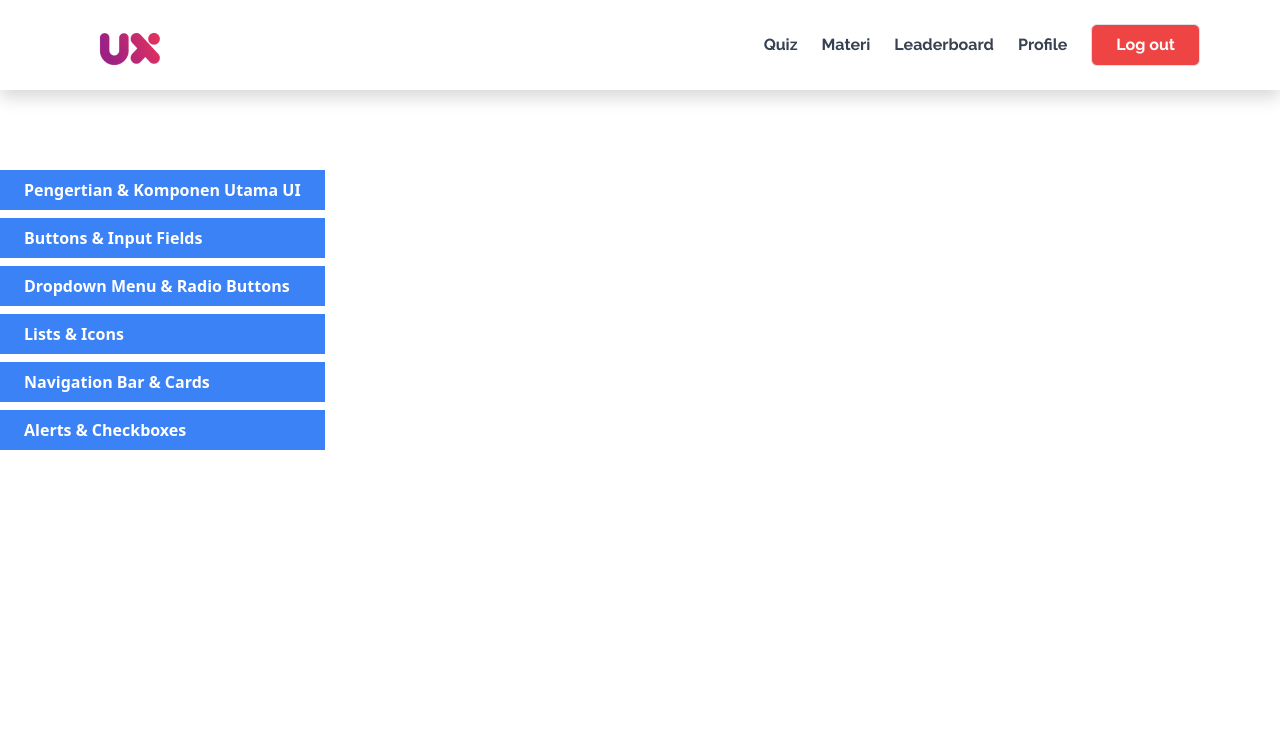
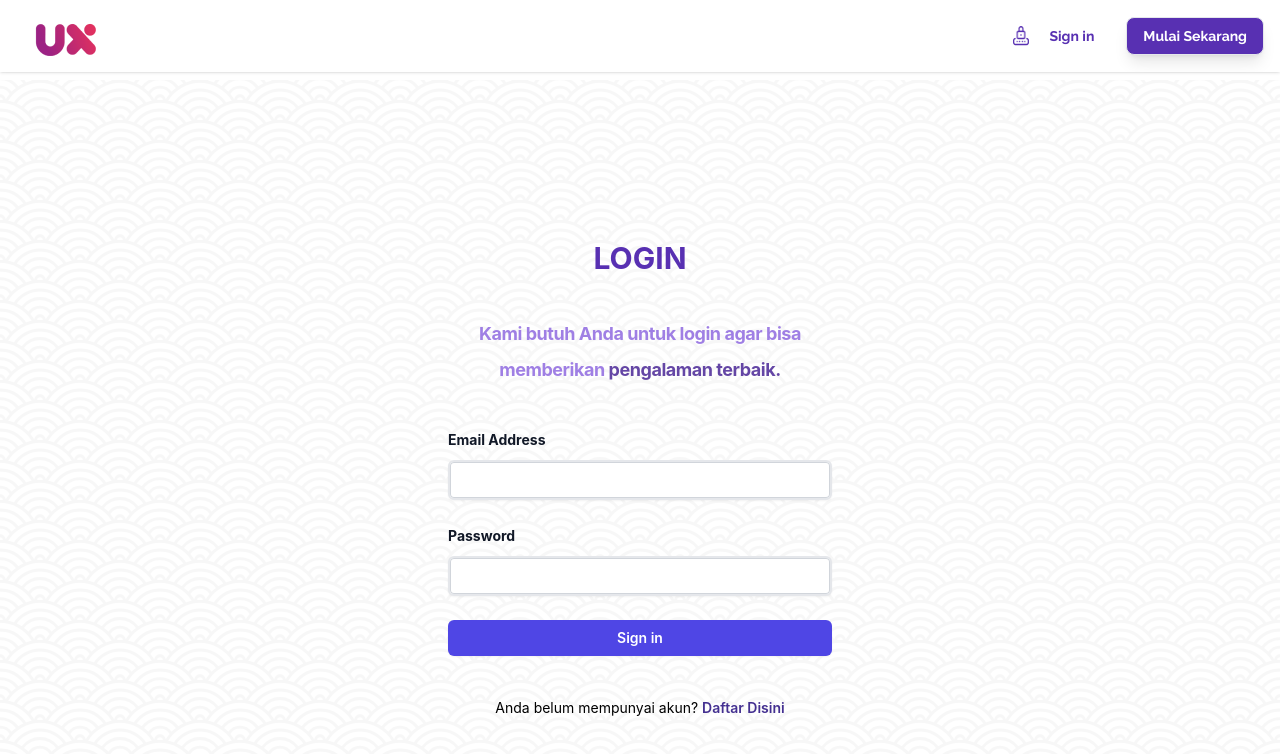
Before and after one commit to frederichelisafan/UIUX, a React (Create React App) app in the folder frontend/: page /login in a window 1280 px wide. Shown: the top 754 px of the page. Built offline with nearby package versions, Linux system fonts and the light colour scheme.

Commit message:
manage auth

```diff
--- a/frontend/package.json
+++ b/frontend/package.json
@@ -11,6 +11,7 @@
     "@testing-library/user-event": "^13.5.0",
     "axios": "^1.6.7",
     "bcrypt": "^5.1.1",
+    "firebase": "^10.9.0",
     "react": "^18.2.0",
     "react-dom": "^18.2.0",
     "react-icons": "^5.0.1",
--- a/frontend/src/App.js
+++ b/frontend/src/App.js
@@ -1,7 +1,6 @@
 // import "./App.css";
 import { BrowserRouter, Route, Routes } from "react-router-dom";
 import React, { Fragment } from "react";
-import "bootstrap/dist/css/bootstrap.min.css";
 import Landingpage from "./pages/Landingpage";
 import Course from "./pages/Course";
 import Loginpage from "./pages/Loginpage";
@@ -19,43 +18,32 @@ import HtmlQuiz from "./pages/UIQuiz.js";
 import PlayQuizMain from "./pages/PlayQuizMain.js";
 import Profile from "./pages/Profile.js";
 import Test from "./pages/Test.js";
+import Router from "./router/index.jsx";
 
 function App() {
   return (
-    <div>
-      {/* <Landingpage /> */}
-      {/* <Navbar /> */}
-      {/* <Leaderboard /> */}
-      {/* <Loginpage />
-      {/* <NavbarMain
-      <Footer /> */}
-      {/* <Topic /> */}
-      {/* <Signup /> */}
-      {/* <Quiz /> */}
-      {/* <Topic /> */}
-      {/* <PlayQuiz /> */}
-      {/* <PlayQuizMain /> */}
-      <UI />
-      {/* <Profile /> */}
-      {/* <NavbarMain /> */}
-      {/* <Loginpage /> */}
-      {/* <Signup /> */}
-      {/* <Test /> */}
-    </div>
+    // <div>
+    //   {/* <Landingpage /> */}
+    //   {/* <Navbar /> */}
+    //   {/* <Leaderboard /> */}
+    //   {/* <Loginpage />
+    //   {/* <NavbarMain
+    //   <Footer /> */}
+    //   {/* <Topic /> */}
+    //   {/* <Signup /> */}
+    //   {/* <Quiz /> */}
+    //   {/* <Topic /> */}
+    //   {/* <PlayQuiz /> */}
+    //   {/* <PlayQuizMain /> */}
+    //   <UI />
+    //   {/* <Profile /> */}
+    //   {/* <NavbarMain /> */}
+    //   {/* <Loginpage /> */}
+    //   {/* <Signup /> */}
+    //   {/* <Test /> */}
+    // </div>
 
-    // <>
-    //   <Navbar />
-    //   <div>
-    //     <Routes>
-    //       <Route path="/" element={<Landingpage />} />
-    //       <Route path="/login" element={<Login />} />
-    //       <Route path="/register" element={<Signup />} />
-    //       <Route path="/materi" element={<NavbarMain />} />
-    //       <Route path="/materi/UX" element={<UX />} />
-    //     </Routes>
-    //     <Footer />
-    //   </div>
-    // </>
+    <Router />
   );
 }
 
--- a/frontend/src/component/Login.js
+++ b/frontend/src/component/Login.js
@@ -3,31 +3,39 @@
 import axios from "axios";
 import { useNavigate } from "react-router-dom";
 import { useState } from "react";
+import FORMS from "../helpers/forms";
+import { login } from "../services/auth";
+import { PATH } from "../helpers/path";
 
 const Login = () => {
-  const [email, setEmail] = useState("");
-  const [password, setPassword] = useState("");
+  const [formData, setFormData] = useState({
+    [FORMS.REGISTER.EMAIL.NAME]: "",
+    [FORMS.REGISTER.PASSWORD.NAME]: "",
+  });
   const [error, setError] = useState("");
   const navigate = useNavigate();
 
-  const handleSubmit = (e) => {
+  function handleChange({ target: { name, value } }) {
+    setFormData((prev) => ({
+      ...prev,
+      [name]: value,
+    }));
+
+    setError("");
+  }
+
+  const handleSubmit = async (e) => {
     e.preventDefault();
-    const userloginData = { email, password };
-    console.log(userloginData);
-    axios
-      .post("http://localhost:5000/login", userloginData)
-      .then((result) => {
-        console.log(result);
-        if (result.data === "Success") {
-          navigate("/quiz");
-        }
+
+    await login(
+      formData[FORMS.REGISTER.EMAIL.NAME],
+      formData[FORMS.REGISTER.PASSWORD.NAME]
+    )
+      .then(() => {
+        navigate(`/${PATH.DASHBOARD}`);
       })
-      .catch((error) => {
-        if (error.response && error.response.status === 401) {
-          setError("Invalid Email or Password");
-        } else {
-          setError("terjadi kesalahan server");
-        }
+      .catch((err) => {
+        setError(err);
       });
   };
 
@@ -47,21 +55,21 @@ const Login = () => {
         <form class="space-y-6" action="#" method="POST">
           <div>
             <label
-              for="email"
+              for={FORMS.REGISTER.EMAIL.NAME}
               class="block text-sm leading-6 text-gray-900 font-bold text-left"
             >
-              Email address
+              {FORMS.REGISTER.EMAIL.LABEL}
             </label>
             <div class="mt-2">
               <input
-                id="email"
-                name="email"
-                type="email"
-                autocomplete="email"
-                value={email}
-                onChange={(e) => setEmail(e.target.value)}
+                id={FORMS.REGISTER.EMAIL.NAME}
+                name={FORMS.REGISTER.EMAIL.NAME}
+                type={FORMS.REGISTER.EMAIL.NAME}
+                autocomplete={FORMS.REGISTER.EMAIL.NAME}
+                value={formData[FORMS.REGISTER.EMAIL.NAME]}
+                onChange={handleChange}
                 required
-                class="block w-full rounded-md border-2 py-1.5 text-gray-900 shadow-sm ring-1 ring-inset ring-gray-300 placeholder:text-gray-400 focus:ring-2 focus:ring-inset focus:ring-indigo-600 sm:text-sm sm:leading-6"
+                class="px-2 w-full rounded-md border-2 py-1.5 text-gray-900 shadow-sm ring-1 ring-inset ring-gray-300 placeholder:text-gray-400 focus:ring-2 focus:ring-inset focus:ring-indigo-600 sm:text-sm sm:leading-6"
               />
             </div>
           </div>
@@ -69,10 +77,10 @@ const Login = () => {
           <div>
             <div class="flex items-center justify-between">
               <label
-                for="password"
+                for={FORMS.REGISTER.PASSWORD.NAME}
                 class="block text-sm font-bold leading-6 text-gray-900"
               >
-                Password
+                {FORMS.REGISTER.PASSWORD.LABEL}
               </label>
               <div class="text-sm">
                 {/* <a
@@ -85,18 +93,18 @@ const Login = () => {
             </div>
             <div class="mt-2">
               <input
-                id="password"
-                name="password"
-                type="password"
-                autocomplete="current-password"
+                id={FORMS.REGISTER.PASSWORD.NAME}
+                name={FORMS.REGISTER.PASSWORD.NAME}
+                type={FORMS.REGISTER.PASSWORD.NAME}
+                autocomplete={FORMS.REGISTER.PASSWORD.NAME}
                 required
-                value={password}
-                onChange={(e) => setPassword(e.target.value)}
-                class="block w-full rounded-md border-2 py-1.5 text-gray-900 shadow-sm ring-1 ring-inset ring-gray-300 placeholder:text-gray-400 focus:ring-2 focus:ring-inset focus:ring-indigo-600 sm:text-sm sm:leading-6"
+                value={formData[FORMS.REGISTER.PASSWORD.NAME]}
+                onChange={handleChange}
+                class="px-2 w-full rounded-md border-2 py-1.5 text-gray-900 shadow-sm ring-1 ring-inset ring-gray-300 placeholder:text-gray-400 focus:ring-2 focus:ring-inset focus:ring-indigo-600 sm:text-sm sm:leading-6"
               />
             </div>
           </div>
-          {error && <p style={{ color: "red" }}>{error}</p>}
+          {error ? <div className="text-red-500">{error}</div> : null}
           <div>
             <button
               onClick={handleSubmit}
--- a/frontend/src/component/NavbarMain.js
+++ b/frontend/src/component/NavbarMain.js
@@ -1,6 +1,13 @@
-import { Link } from "react-router-dom";
+import { Link, useNavigate } from "react-router-dom";
+import { logout } from "../services/auth";
+import { PATH } from "../helpers/path";
 
 const NavbarMain = () => {
+  const navigate = useNavigate();
+  function handleLogout() {
+    logout();
+    navigate(`${PATH.LANDING}`);
+  }
   return (
     <>
       <nav className="flex justify-between px-20 py-4 items-center bg-white shadow">
@@ -11,15 +18,15 @@ const NavbarMain = () => {
             <li className="font-semibold text-gray-700">Materi</li>
             <li className="font-semibold text-gray-700">Leaderboard</li>
             <li className="font-semibold  bg-red-500 px-4 py-2 border rounded">
-              <Link to="/" className="text-white no-underline">
+              <span onClick={handleLogout} className="text-white no-underline">
                 Log out
-              </Link>
+              </span>
             </li>
           </ul>
         </div>
       </nav>
 
-      <p className="font-raleway text-4xl mt-14 font-bold text-[#523889] text-center">
+      {/* <p className="font-raleway text-4xl mt-14 font-bold text-[#523889] text-center">
         <span className="text-[#B50097]">Ilmu adalah Kunci,</span> Ayo Mulai
         Petualanganmu!
       </p>
@@ -218,7 +225,7 @@ const NavbarMain = () => {
                 <div class="arrow"></div>
               </div>
             </button> */}
-          </div>
+          {/* </div>
         </div>
 
         <div class="e-card playing mt-0">
@@ -259,7 +266,7 @@ const NavbarMain = () => {
             <div class="name">Frederich Elisafan</div>
           </div>
         </div>
-      </div>
+      </div> */}
     </>
   );
 };
--- /dev/null
+++ b/frontend/src/config/firebase.js
@@ -0,0 +1,21 @@
+// Import the functions you need from the SDKs you need
+import { initializeApp } from "firebase/app";
+import { getAnalytics } from "firebase/analytics";
+import { getFirestore } from "firebase/firestore";
+import { getAuth } from "firebase/auth";
+
+const firebaseConfig = {
+  apiKey: "AIzaSyBYl9H21hASJ1mYOuwy6oZW6nl4tLKBolw",
+  authDomain: "uiuxproject-924cc.firebaseapp.com",
+  projectId: "uiuxproject-924cc",
+  storageBucket: "uiuxproject-924cc.appspot.com",
+  messagingSenderId: "1040196005131",
+  appId: "1:1040196005131:web:06127ed551a47f2716060e",
+  measurementId: "G-0C7YG1FCS0",
+};
+
+// Initialize Firebase
+export const app = initializeApp(firebaseConfig);
+export const analytics = getAnalytics(app);
+export const DB = getFirestore(app);
+export const AUTH = getAuth(app);
--- /dev/null
+++ b/frontend/src/helpers/forms.js
@@ -0,0 +1,24 @@
+const FORMS = {
+  REGISTER: {
+    USERNAME: {
+      NAME: "username",
+      LABEL: "Username",
+    },
+    EMAIL: {
+      NAME: "email",
+      LABEL: "Email Address",
+    },
+    PASSWORD: {
+      NAME: "password",
+      LABEL: "Password",
+    },
+  },
+};
+
+export const REGISTER_FORMS = [
+  { name: FORMS.REGISTER.USERNAME.NAME, label: FORMS.REGISTER.USERNAME.LABEL },
+  { name: FORMS.REGISTER.EMAIL.NAME, label: FORMS.REGISTER.EMAIL.LABEL },
+  { name: FORMS.REGISTER.PASSWORD.NAME, label: FORMS.REGISTER.PASSWORD.LABEL },
+];
+
+export default FORMS;
--- /dev/null
+++ b/frontend/src/helpers/path.js
@@ -0,0 +1,7 @@
+export const PATH = {
+  BASE: "/",
+  LANDING: "/landing",
+  LOGIN: "login",
+  REGISTER: "register",
+  DASHBOARD: "dashboard",
+};
--- /dev/null
+++ b/frontend/src/layouts/dashboard-layouts.jsx
@@ -0,0 +1,20 @@
+import React from "react";
+import { Navigate, Outlet } from "react-router-dom";
+import NavbarMain from "../component/NavbarMain";
+import { AUTH } from "../config/firebase";
+import { PATH } from "../helpers/path";
+
+const DashboardLayouts = () => {
+  console.log("at dash layout");
+  const isLoggedIn = AUTH.currentUser?.email;
+  return isLoggedIn ? (
+    <div>
+      <NavbarMain />
+      <Outlet />
+    </div>
+  ) : (
+    <Navigate to={PATH.LANDING} />
+  );
+};
+
+export default DashboardLayouts;
--- /dev/null
+++ b/frontend/src/layouts/landing-layouts.jsx
@@ -0,0 +1,22 @@
+import React from "react";
+import { Navigate, Outlet } from "react-router-dom";
+import Navbar from "../component/Navbar";
+import { AUTH } from "../config/firebase";
+import { PATH } from "../helpers/path";
+
+const LandingLayouts = () => {
+  const isLoggedIn = AUTH.currentUser?.email;
+
+  console.log("at landing layout");
+
+  return !isLoggedIn ? (
+    <div>
+      <Navbar />
+      <Outlet />
+    </div>
+  ) : (
+    <Navigate to={PATH.DASHBOARD} />
+  );
+};
+
+export default LandingLayouts;
--- a/frontend/src/pages/Signup.js
+++ b/frontend/src/pages/Signup.js
@@ -1,24 +1,42 @@
 import { useState } from "react";
 import axios from "axios";
 import { useNavigate } from "react-router-dom";
+import FORMS, { REGISTER_FORMS } from "../helpers/forms";
+import { register } from "../services/auth";
+import { PATH } from "../helpers/path";
 
 const Signup = () => {
-  const [username, setUsername] = useState("");
-  const [email, setEmail] = useState("");
-  const [password, setPassword] = useState("");
+  const [formData, setFormData] = useState({
+    [FORMS.REGISTER.USERNAME.NAME]: "",
+    [FORMS.REGISTER.EMAIL.NAME]: "",
+    [FORMS.REGISTER.PASSWORD.NAME]: "",
+  });
+  const [error, setError] = useState("");
   const navigate = useNavigate();
 
-  const handleSubmit = (e) => {
+  function handleChange(e) {
+    setFormData((prev) => ({
+      ...prev,
+      [e.target.name]: e.target.value,
+    }));
+
+    setError("");
+  }
+
+  const handleSubmit = async (e) => {
     e.preventDefault();
 
-    const userdata = { username, email, password };
-    axios
-      .post("http://localhost:5000/register", userdata)
-      .then((result) => {
-        console.log(result);
-        navigate("/login");
+    await register(
+      formData[FORMS.REGISTER.USERNAME.NAME],
+      formData[FORMS.REGISTER.EMAIL.NAME],
+      formData[FORMS.REGISTER.PASSWORD.NAME]
+    )
+      .then(() => {
+        navigate(`/${PATH.LOGIN}`);
       })
-      .catch((error) => alert("User Already exists"));
+      .catch((err) => {
+        setError(err);
+      });
   };
 
   return (
@@ -34,70 +52,34 @@ const Signup = () => {
       </div>
 
       <div className="xl:ml-32 sm:ml-0 sm:mx-auto sm:w-full sm:max-w-sm">
-        <form className="space-y-6" action="#" method="POST">
-          <div>
+        <form className="space-y-6" action="#">
+          {REGISTER_FORMS.map((form) => (
+            <div key={form.name}>
               <label
-              htmlFor="email"
+                htmlFor={form.name}
                 className="block text-sm leading-6 text-white font-bold text-left"
               >
-              Username
+                {form.label}
               </label>
               <div className="mt-2">
                 <input
-                type="text"
-                id="username"
-                name="username"
-                value={username}
-                onChange={(e) => setUsername(e.target.value)}
+                  type={
+                    form.name === FORMS.REGISTER.PASSWORD.NAME
+                      ? "password"
+                      : "text"
+                  }
+                  id={form.name}
+                  name={form.name}
+                  value={formData[form.name]}
+                  onChange={handleChange}
                   required
-                className="block w-full rounded-md border-2 py-1.5 text-gray-900 shadow-sm ring-1 ring-inset ring-gray-300 placeholder:text-gray-400 focus:ring-2 focus:ring-inset focus:ring-indigo-600 sm:text-sm sm:leading-6"
+                  className="w-full rounded-md px-2 border-2 py-1.5 text-gray-900 shadow-sm ring-1 ring-inset ring-gray-300 placeholder:text-gray-400 focus:ring-2 focus:ring-inset focus:ring-indigo-600 sm:text-sm sm:leading-6"
                 />
               </div>
             </div>
+          ))}
 
-          <div>
-            <label
-              htmlFor="email"
-              className="block text-sm leading-6 text-white font-bold text-left"
-            >
-              Email address
-            </label>
-            <div className="mt-2">
-              <input
-                id="email"
-                name="email"
-                type="email"
-                value={email}
-                onChange={(e) => setEmail(e.target.value)}
-                autoComplete="email"
-                required
-                className="block w-full rounded-md border-2 py-1.5 text-gray-900 shadow-sm ring-1 ring-inset ring-gray-300 placeholder:text-gray-400 focus:ring-2 focus:ring-inset focus:ring-indigo-600 sm:text-sm sm:leading-6"
-              />
-            </div>
-          </div>
-
-          <div>
-            <div className="flex items-center justify-between">
-              <label
-                htmlFor="password"
-                className="block text-sm font-bold leading-6 text-white"
-              >
-                Password
-              </label>
-            </div>
-            <div className="mt-2">
-              <input
-                id="password"
-                name="password"
-                type="password"
-                value={password}
-                onChange={(e) => setPassword(e.target.value)}
-                autoComplete="current-password"
-                required
-                className="block w-full rounded-md border-2 py-1.5 text-gray-900 shadow-sm ring-1 ring-inset ring-gray-300 placeholder:text-gray-400 focus:ring-2 focus:ring-inset focus:ring-indigo-600 sm:text-sm sm:leading-6"
-              />
-            </div>
-          </div>
+          {error ? <div className="text-red-500">{error}</div> : null}
 
           <div>
             <button
--- /dev/null
+++ b/frontend/src/router/index.jsx
@@ -0,0 +1,31 @@
+import React from "react";
+import DashboardLayouts from "../layouts/dashboard-layouts";
+import { Navigate, Route, Routes } from "react-router-dom";
+import Landingpage from "../pages/Landingpage";
+import { PATH } from "../helpers/path";
+import Signup from "../pages/Signup";
+import Login from "../component/Login";
+import LandingLayouts from "../layouts/landing-layouts";
+import Profile from "../pages/Profile";
+
+const Router = () => {
+  return (
+    <Routes>
+      <Route
+        path={PATH.BASE}
+        element={<Navigate to={PATH.LANDING} replace />}
+      />
+      <Route path={PATH.BASE} Component={LandingLayouts}>
+        <Route path={PATH.LANDING} Component={Landingpage} />
+        <Route path={PATH.REGISTER} Component={Signup} />
+        <Route path={PATH.LOGIN} Component={Login} />
+      </Route>
+      <Route path={PATH.BASE} Component={DashboardLayouts}>
+        <Route path={PATH.BASE} Component={Landingpage} />
+        <Route path={PATH.DASHBOARD} Component={Profile} />
+      </Route>
+    </Routes>
+  );
+};
+
+export default Router;
--- /dev/null
+++ b/frontend/src/services/auth.js
@@ -0,0 +1,45 @@
+import {
+  createUserWithEmailAndPassword,
+  signInWithEmailAndPassword,
+  signOut,
+} from "firebase/auth";
+import { AUTH, DB } from "../config/firebase";
+import { setDoc, doc } from "firebase/firestore";
+
+async function register(username, email, password) {
+  return await new Promise(async (resolve, reject) => {
+    await createUserWithEmailAndPassword(AUTH, email, password)
+      .then(async (res) => {
+        const docRef = doc(DB, "users", res.user.uid);
+        await setDoc(docRef, {
+          username,
+          email,
+        })
+          .then(() => resolve("success"))
+          .catch((err) => {
+            reject(err);
+          });
+      })
+      .catch((err) => {
+        reject(err.message);
+      });
+  });
+}
+
+async function login(email, password) {
+  return await new Promise(async (resolve, reject) => {
+    await signInWithEmailAndPassword(AUTH, email, password)
+      .then(() => {
+        resolve("success");
+      })
+      .catch((err) => {
+        reject(err.message);
+      });
+  });
+}
+
+async function logout() {
+  await signOut(AUTH);
+}
+
+export { register, login, logout };
```
Also changed, not shown: 1 other file (tests, documents, lock files or other folders). Lines whose indentation alone changed are shown as unchanged.
